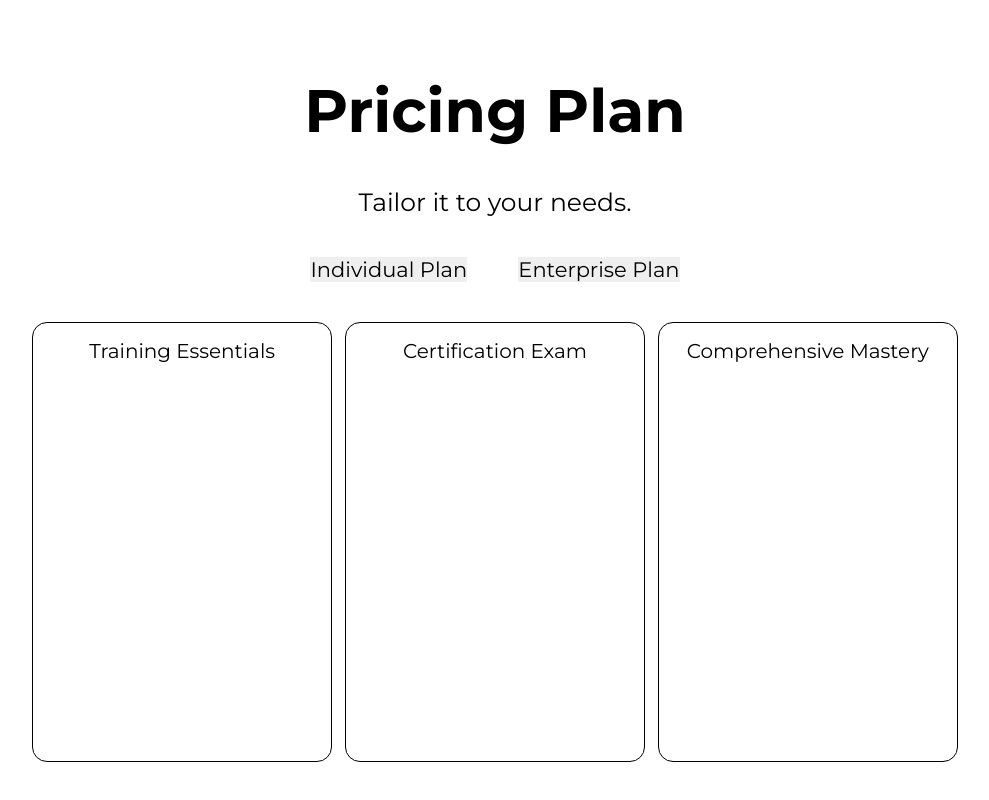
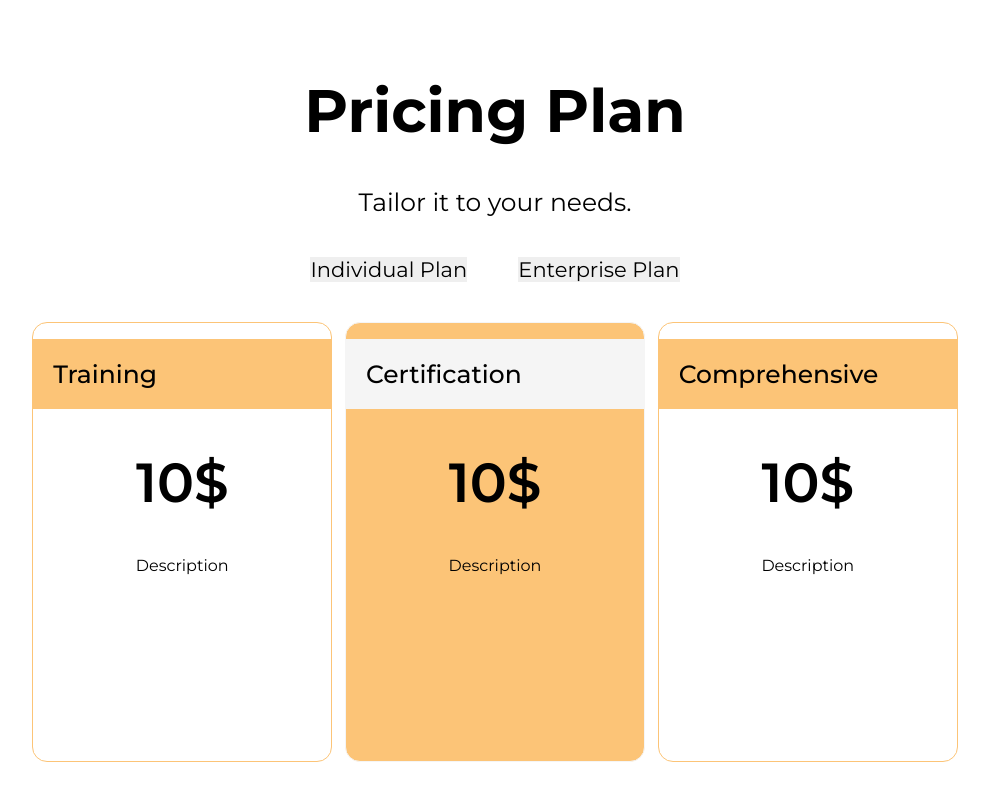
Before and after one commit to Que-sar/PhishSense, a React (Create React App) app: page / in a window 1280 px wide. Shown: the part 1280-2080 px from the top of the page, without its empty margins (145-1134 px from the left). Built offline with nearby package versions, Linux system fonts and the light colour scheme.

Commit message:
Pricing panel styling pt1

```diff
--- a/src/pages/Home.css
+++ b/src/pages/Home.css
@@ -184,17 +184,72 @@
   }
 
 .pricing-panel {
+  display: flex;
+  flex-direction: column;
+  flex: 0 0 auto;
+  margin: 0 0.5vw;
+  height: 55vh;
+  min-width: 300px;
+  padding-top: 2vh;
+  margin-bottom: 8vh;
+}
+
+.pricing-panel-title {
+    font-size: calc(20px + 0.390625vw);
+    font-weight: 500;
+    margin-bottom: 3vh;
+    padding: 20px 20px;
     display: flex;
-    justify-content: center;
-    align-items: flex-start;
-    flex: 0 0 auto;
-    margin: 0 0.5vw;
-    font-size: calc(15px + 0.390625vw);
+    justify-content: left;
+}
+
+.pricing-panel-price {
+
+
+}
+
+.training-title,
+.comprehensive-title {
+    background-color: #fcc477;
+
+
+}
+
+.training,
+.comprehensive {
+
     border-style: solid;
     border-width: thin;
     border-radius: 15px;
-    height: 55vh;
-    min-width: 300px;
-    padding-top: 2vh;
-    margin-bottom: 8vh;
+    border-color: #fcc477;
 }
+
+.certification {
+    background-color: #fcc477;
+    border-style: solid;
+    border-width: thin;
+    border-radius: 15px;
+    border-color: #f5f5f5;
+
+}
+
+.certification-title {
+    background-color: #f5f5f5;
+
+}
+
+.pricing-panel-price {
+    display: flex;
+    justify-content: center;
+    align-items: center;
+    margin-top: 2vh;
+    font-size: calc(50px + 0.390625vw);
+    font-weight: 600;
+  }
+
+.pricing-panel-description {
+    display: flex;
+    justify-content: center;
+    align-items: center;
+    margin-top: 5vh;
+}
--- a/src/pages/Home.js
+++ b/src/pages/Home.js
@@ -109,17 +109,43 @@ return (
                 </button>
             </div>
         </div>
+
+
         <div className='pricing-panel-section'>
             <div className='pricing-panel training'>
-                Training Essentials
+                <div className='pricing-panel-title training-title'>
+                    Training
+                </div>
+                <div className='pricing-panel-price training-price'>
+                    10$
+                </div>
+                <div className='pricing-panel-description training-description'>
+                    Description
+                </div>
             </div>
 
             <div className='pricing-panel certification'>
-                Certification Exam
+                <div className='pricing-panel-title certification-title'>
+                Certification
+                </div>
+                <div className='pricing-panel-price certification-price'>
+                    10$
+                </div>
+                <div className='pricing-panel-description certification-description'>
+                    Description
+                </div>
             </div>
 
             <div className='pricing-panel comprehensive'>
-                Comprehensive Mastery
+                <div className='pricing-panel-title comprehensive-title'>
+                Comprehensive
+                </div>
+                <div className='pricing-panel-price comprehensive-price'>
+                    10$
+                </div>
+                <div className='pricing-panel-description comprehensive-description'>
+                    Description
+                </div>
             </div>
         </div>
     </div>
```
